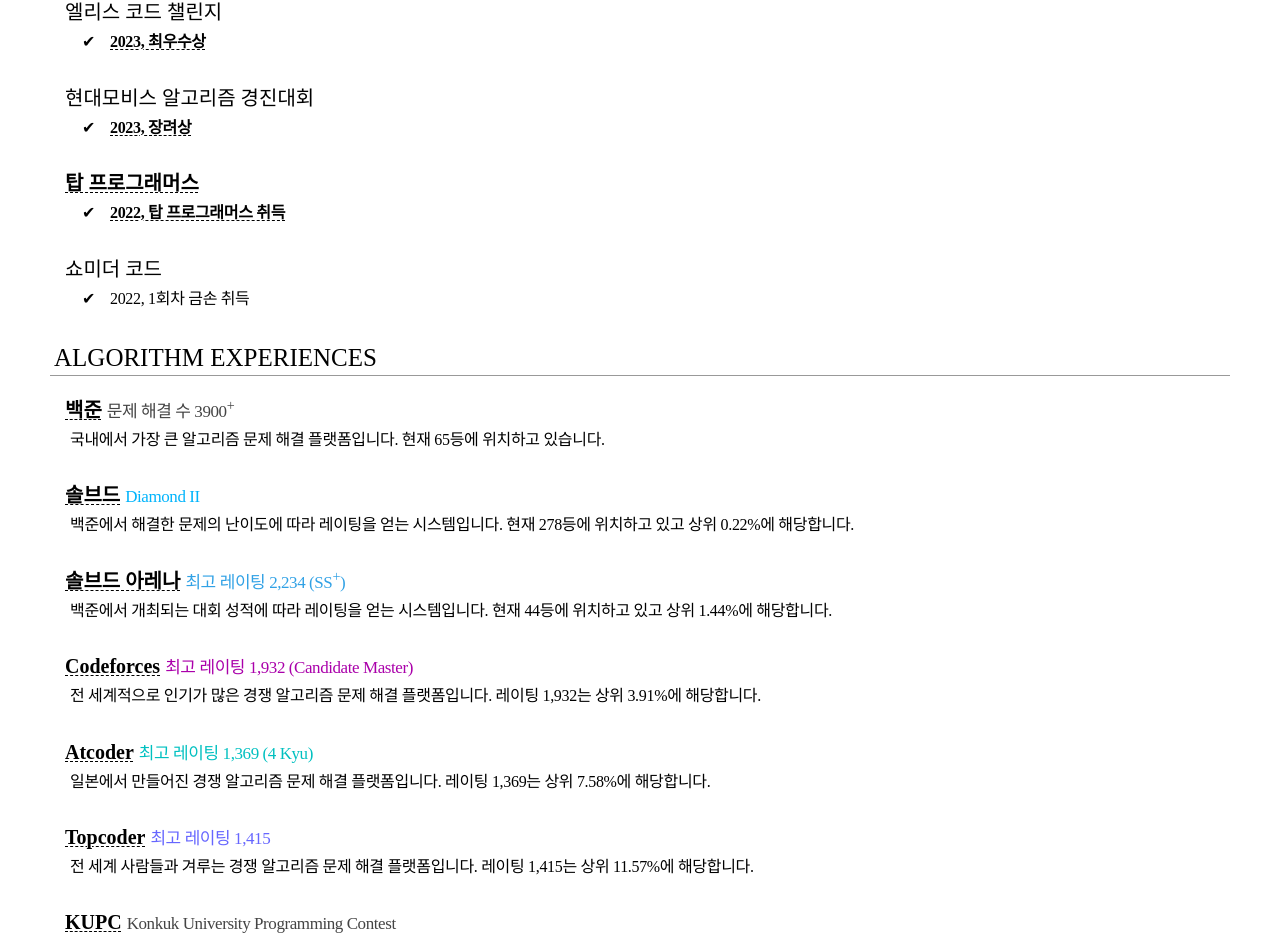
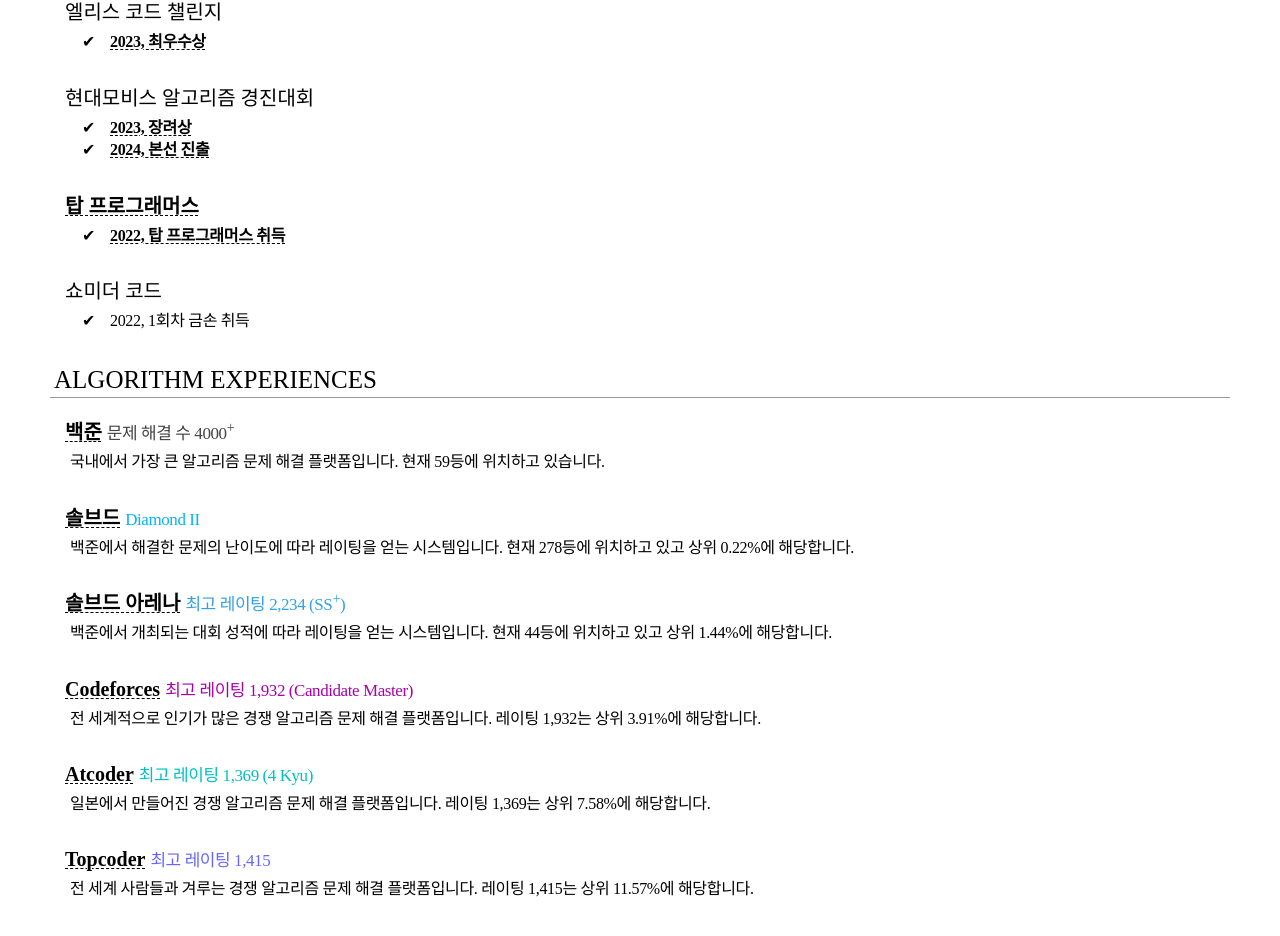
Before and after one commit to riroan/riroan.com, a React (Create React App) app in the folder riroan/: page / in a window 1280 px wide. Shown: the part 3175-4111 px from the top of the page. Built offline with nearby package versions, Linux system fonts and the light colour scheme; a web font is replaced by a local one.

Commit message:
현대모비스 2024 내용 추가

```diff
--- a/riroan/src/App.js
+++ b/riroan/src/App.js
@@ -303,6 +303,13 @@
 								</Trans>
 							</A>
 						</Item>
+						<Item>
+							<A href="https://riroan.tistory.com/175">
+								<Trans t={t} i18nKey="3b866dda48">
+									<sup></sup>
+								</Trans>
+							</A>
+						</Item>
 					</Ul>
 				</Div>
 				<Div>
--- a/riroan/src/i18n/locales/en.json
+++ b/riroan/src/i18n/locales/en.json
@@ -61,14 +61,15 @@
 	"2b50a2d01e": "2023, 2<0>nd</0> Place",
 	"ec45e1419e": "Hyundai Mobis Algorithm Contest",
 	"88c76e7c86": "2023, 5<0>th</0> Place",
+	"3b866dda48": "2024, Final Round",
 	"3f5d3b124c": "Top Programmers",
 	"e10bb9ddc4": "2022, Acquired Top Programmers Badge",
 	"3dc944de58": "Show Me The Code",
 	"a520cb971c": "2022, Acquired Gold Hand",
 
 	"7c6fc03ca2": "Baekjoon Online Judge (BOJ)",
-	"9ce277c6e8": "3900<0>+</0> problems solved",
-	"69aa42060f": "Largest algorithm problem solving platform in Korea. Currently 65<0>th</0> on the leaderboard.",
+	"9ce277c6e8": "4000<0>+</0> problems solved",
+	"69aa42060f": "Largest algorithm problem solving platform in Korea. Currently 59<0>th</0> on the leaderboard.",
 	"5d37da82e2": "Solved.ac",
 	"f27eded4a9": "Rating based on problems solved on BOJ. Currently 278<0>th</0> on leaderboard. (top 0.22%)",
 	"4e1e0d7819": "Solved.ac Arena",
--- a/riroan/src/i18n/locales/ko.json
+++ b/riroan/src/i18n/locales/ko.json
@@ -61,14 +61,15 @@
 	"2b50a2d01e": "2023, 최우수상",
 	"ec45e1419e": "현대모비스 알고리즘 경진대회",
 	"88c76e7c86": "2023, 장려상",
+	"3b866dda48": "2024, 본선 진출",
 	"3f5d3b124c": "탑 프로그래머스",
 	"e10bb9ddc4": "2022, 탑 프로그래머스 취득",
 	"3dc944de58": "쇼미더 코드",
 	"a520cb971c": "2022, 1회차 금손 취득",
 
 	"7c6fc03ca2": "백준",
-	"9ce277c6e8": "문제 해결 수 3900<0>+</0>",
-	"69aa42060f": "국내에서 가장 큰 알고리즘 문제 해결 플랫폼입니다. 현재 65등에 위치하고 있습니다.",
+	"9ce277c6e8": "문제 해결 수 4000<0>+</0>",
+	"69aa42060f": "국내에서 가장 큰 알고리즘 문제 해결 플랫폼입니다. 현재 59등에 위치하고 있습니다.",
 	"5d37da82e2": "솔브드",
 	"f27eded4a9": "백준에서 해결한 문제의 난이도에 따라 레이팅을 얻는 시스템입니다. 현재 278등에 위치하고 있고 상위 0.22%에 해당합니다.",
 	"4e1e0d7819": "솔브드 아레나",
```
